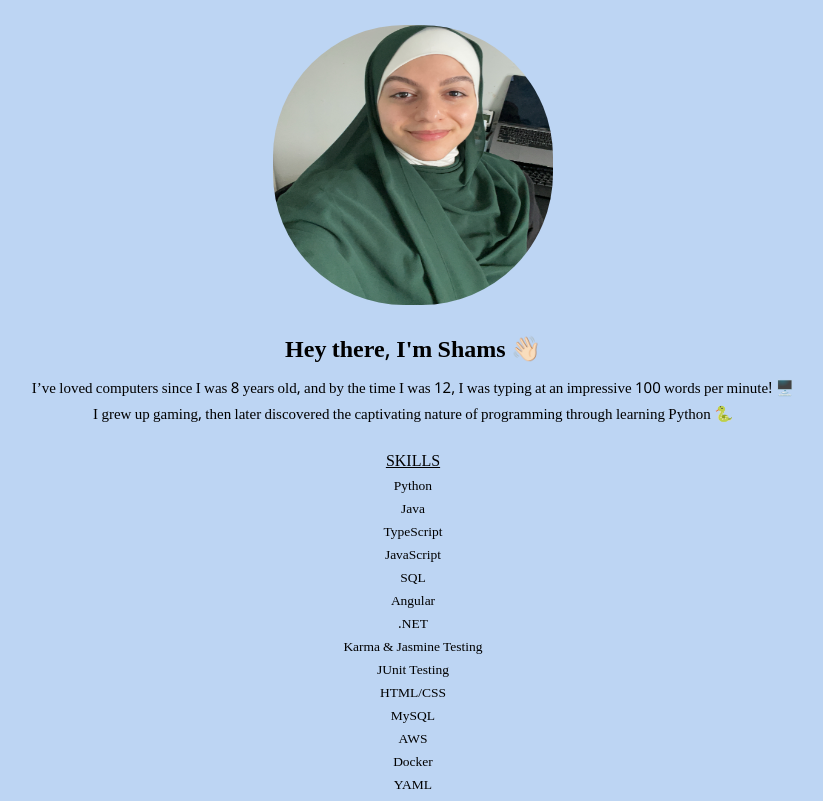
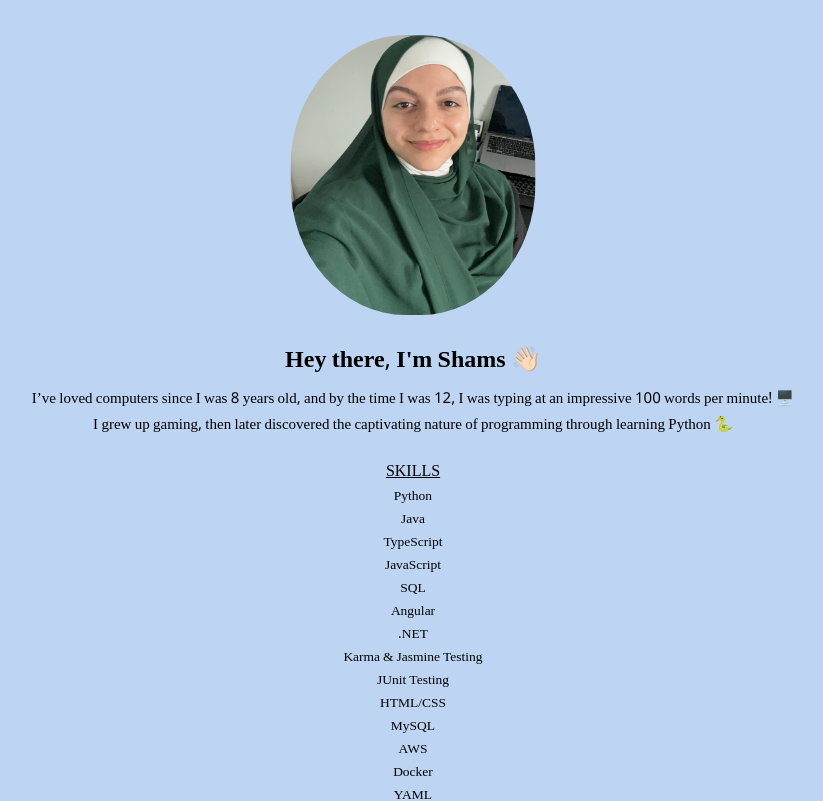
Before and after one commit to shams-hasan/portfolio-website, an Angular app in the folder angular-portfolio/: page / in a window 1280 px wide. Shown: the top 801 px of the page, without its empty margins (227-1050 px from the left). Built offline with nearby package versions, Linux system fonts and the light colour scheme.

Commit message:
updated scale ratio and bottom margin of pfp

```diff
--- a/angular-portfolio/src/app/app.component.html
+++ b/angular-portfolio/src/app/app.component.html
@@ -1,6 +1,6 @@
 <div class="heading">
   <div class="images">
-    <img class="profile-pic" width="140" height="140" src="/assets/images/IMG_7490-edited.jpg">
+    <img class="profile-pic" width="140" height="160" src="/assets/images/IMG_7490-edited.jpg">
   </div>
 </div>
 
--- a/angular-portfolio/src/app/app.component.scss
+++ b/angular-portfolio/src/app/app.component.scss
@@ -62,8 +62,8 @@ body {
 .profile-pic {
     border-radius: 47%;
     max-width: 100%;
-    transform: scale(2);
-    margin-bottom: 40px;
+    transform: scale(1.75);
+    margin-bottom: 30px;
     margin-top: 25px;
 
 }
```
